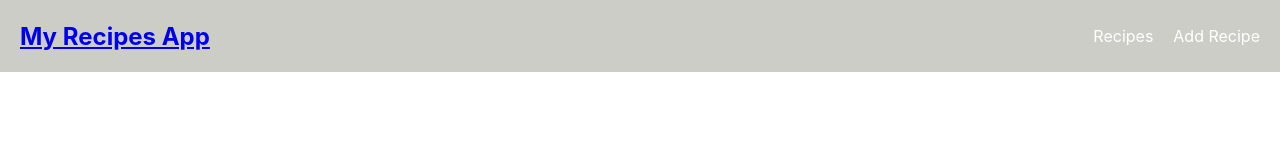
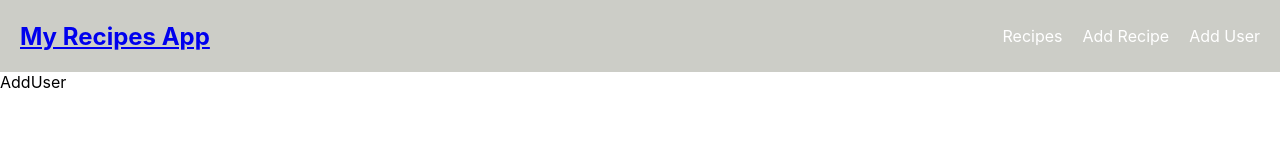
Before and after one commit to jimbobding/my-recipe-app, a React (Create React App) app in the folder frontend/: page /add-user in a window 1280 px wide. Shown: the top 160 px of the page. Built offline with nearby package versions, Linux system fonts and the light colour scheme.

Commit message:
added users route, controller and model. Added logic for Create,Put abd get

```diff
--- a/frontend/src/App.js
+++ b/frontend/src/App.js
@@ -6,6 +6,7 @@ import RecipeListPage from "./pages/RecipeListPage";
 import EditRecipePage from "./pages/EditRecipePage";
 import RecipeDetail from "./components/RecipeDetail";
 import Navbar from "./components/Navbar";
+import AddUser from "./components/AddUser";
 
 function App() {
   return (
@@ -16,6 +17,7 @@ function App() {
         <Routes>
           <Route path="/" element={<HomePage />} />
           <Route path="/add-recipe" element={<AddRecipePage />} />
+          <Route path="/add-user" element={<AddUser />} />
           <Route path="/recipes" element={<RecipeListPage />} />
           <Route path="/edit/:id" element={<EditRecipePage />} />
           <Route path="/view/:id" element={<RecipeDetail />} />
--- /dev/null
+++ b/frontend/src/components/AddUser.jsx
@@ -0,0 +1,6 @@
+import React from "react";
+
+export const AddUser = () => {
+  return <div>AddUser</div>;
+};
+export default AddUser;
--- a/frontend/src/components/Navbar.jsx
+++ b/frontend/src/components/Navbar.jsx
@@ -15,6 +15,9 @@ function Navbar() {
         <li>
           <Link to="/add-recipe">Add Recipe</Link>
         </li>
+        <li>
+          <Link to="/add-user">Add User</Link>
+        </li>
       </ul>
     </nav>
   );
```
